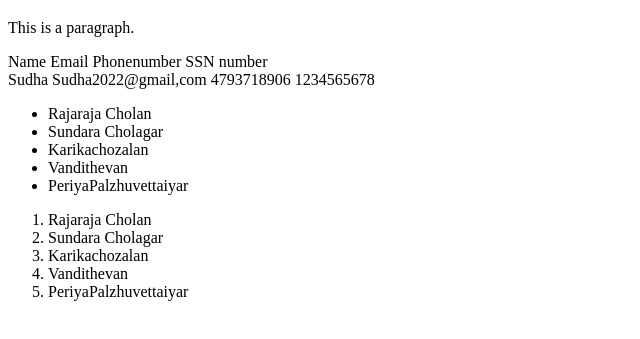
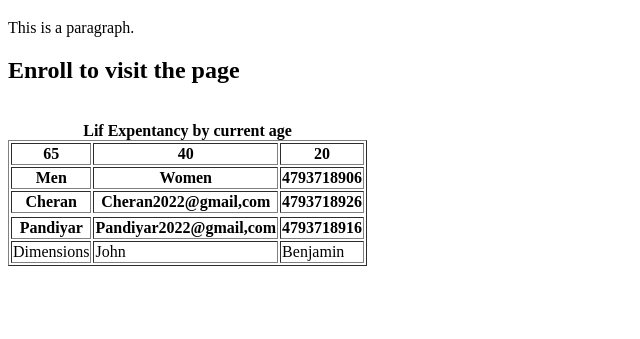
Before and after one commit to vanitha10/htmlfile, a plain HTML site: page helloworld.html in a window 1280 px wide. Shown: the part 87-426 px from the top of the page, without its empty margins (0-640 px from the left). Drawn offline with Linux system fonts and the light colour scheme.

Commit message:
new file

```diff
--- a/helloworld.html
+++ b/helloworld.html
@@ -12,41 +12,67 @@
 <p>This is a paragraph.</p>
 
 
+<h2><b> Enroll to visit the page </b></h2></P>
+
+
+
+        <table border=""1">
+
+            <caption><b>Lif Expentancy by current age  </b></caption>
+                 <head>
+
+<br>
 
 <tr>
-    <th> Name </th>
-    <th> Email</th>
-   <th> Phonenumber</th>
-   <th> SSN number </th>
+
+      <th colspan="1"> 65</th>
+      <th colspan="1"> 40</th>
+      <th colspan="1"> 20</th>
+</tr>
+
+
+<tr>
+         <th colspan="1"> Men </th>
+          <th colspan="1"> Women</th>
+       <th colspan="1"> 4793718906 </th>
 
 
 </tr>
-<br>
+
 
 <tr>
-   <th> Sudha </th>
-   <th> Sudha2022@gmail,com</th>
+  <th colspan="1"> Cheran </th>
+  <th colspan="1"> Cheran2022@gmail,com</th>
 
-   <th> 4793718906 </th>
-   <th>1234565678</th>
+  <th> 4793718926 </th>
+</tr>
+<tr>
+
 </tr>
 
-<ul>
-    <li>Rajaraja Cholan    </li>
-    <li>Sundara Cholagar</li>
-    <li>Karikachozalan</li>
-    <li> Vandithevan     </li>
-    <li>PeriyaPalzhuvettaiyar</li>
-</ul>
 
+<tr>
+<th> Pandiyar</th>
+<th> Pandiyar2022@gmail,com</th>
 
-<ol>
-    <li>Rajaraja Cholan    </li>
-    <li>Sundara Cholagar</li>
-    <li>Karikachozalan</li>
-    <li> Vandithevan     </li>
-    <li>PeriyaPalzhuvettaiyar</li>
-</ol>
+<th> 4793718916 </th>
+</tr>
+
+<tr>
+    <td rowspan="2">
+
+        Dimensions
+    </td>
+
+    <td rowspan="2">
+John
+    </td>
+
+    <td rowspan="2">
+        Benjamin
+            </td>
+</tr>
+
 
 
 </body>
```
Also changed, not shown: index.html (+49 -14 lines).
